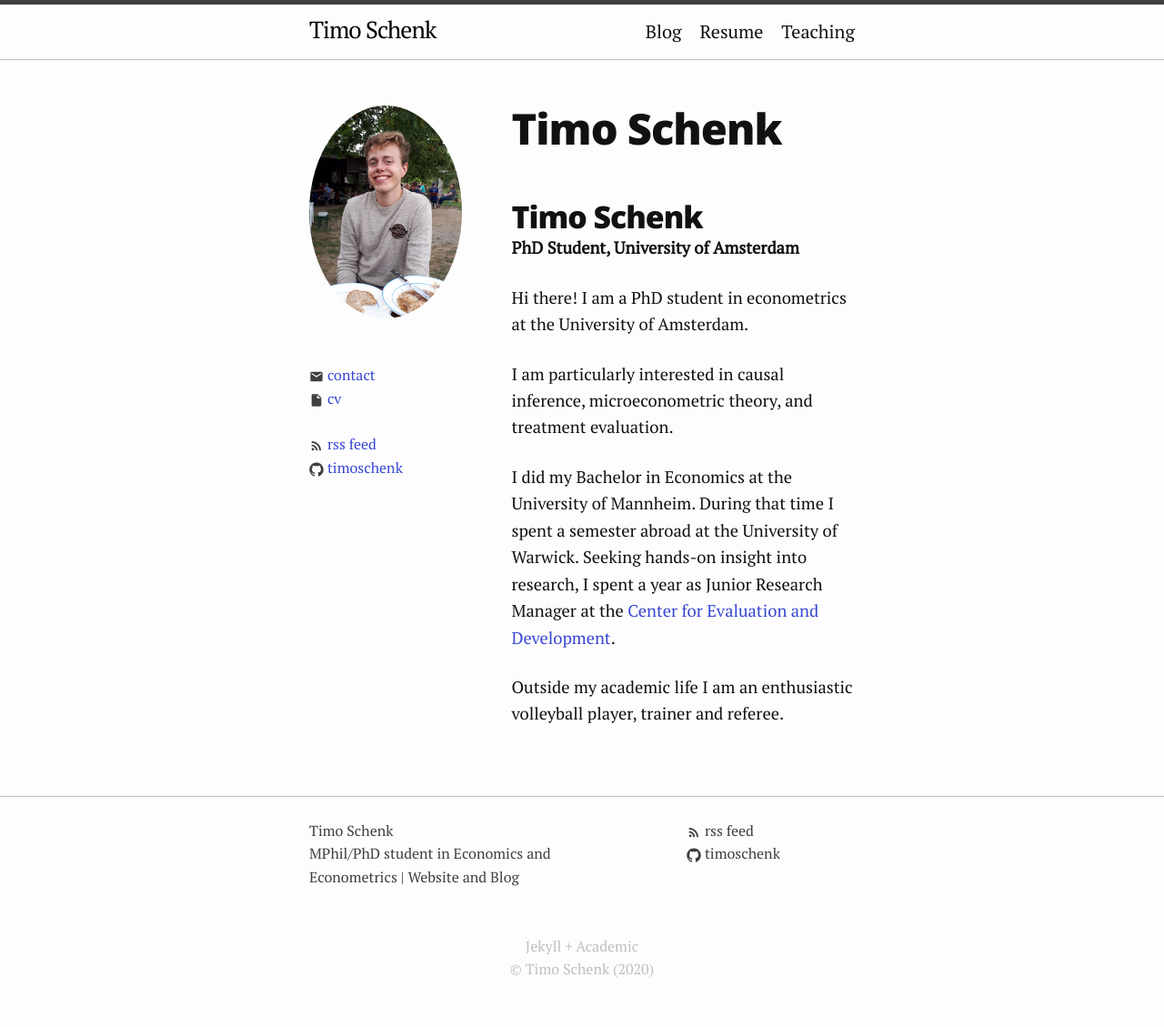
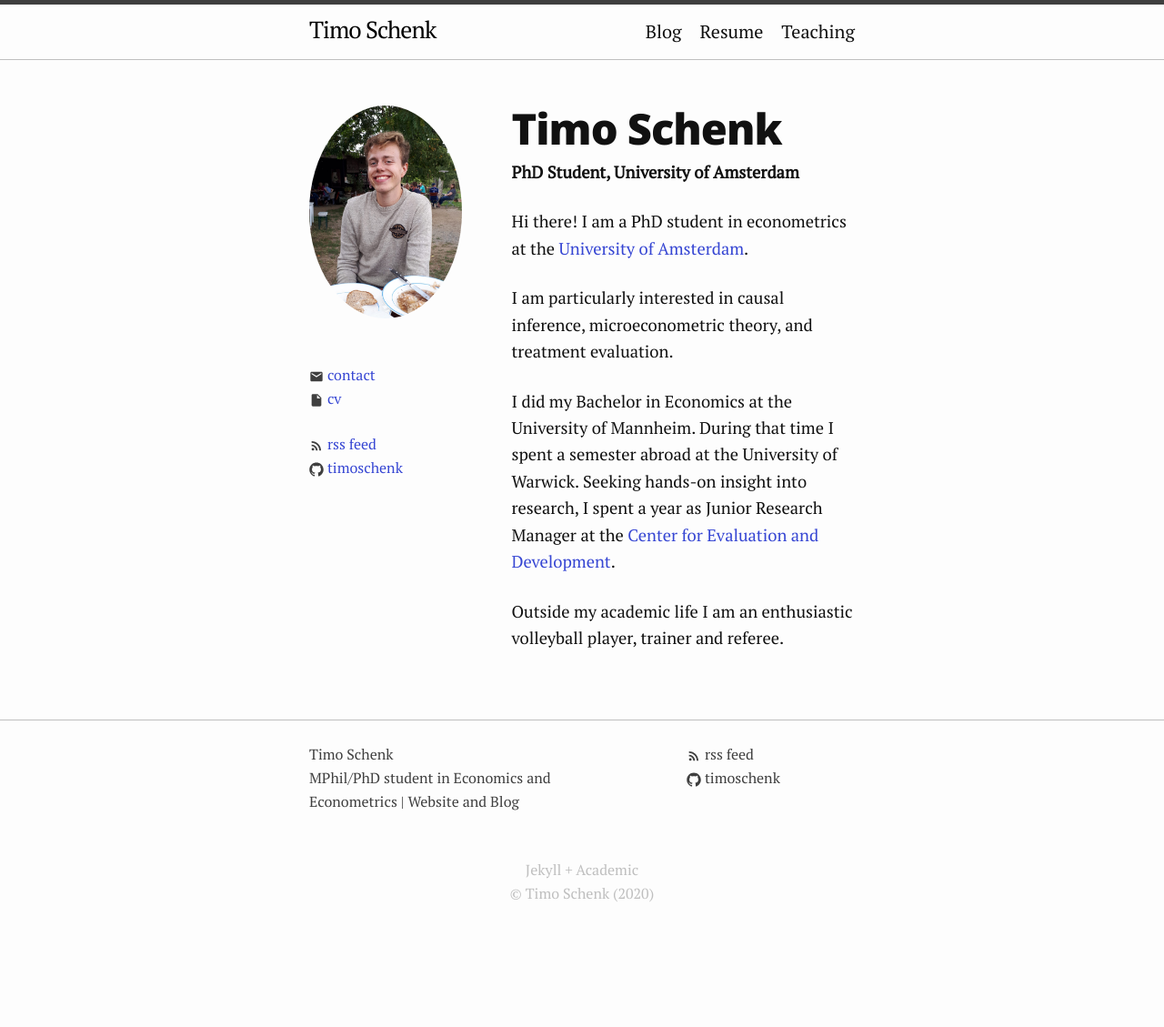
Before and after one commit to timoschenk/timoschenk.github.io, a Jekyll site: the page built from index.markdown, in a window 1280 px wide. Shown: the whole page at 91% size. Built offline with Jekyll 4.4.1, drawn with Linux system fonts in a browser that asks for light colours; after the commit the page ends 1045 px from its top, so only the background shows below that.

Commit message:
minor start page change

```diff
--- a/index.markdown
+++ b/index.markdown
@@ -6,10 +6,9 @@ layout: about
 title: Timo Schenk
 invisible: true
 ---
-## Timo Schenk
 **PhD Student, University of Amsterdam**
 
-Hi there! I am a PhD student in econometrics at the University of Amsterdam.
+Hi there! I am a PhD student in econometrics at the [University of Amsterdam](https://uva.nl/profile/t.d.schenk).
 
 I am particularly interested in causal inference, microeconometric theory, and treatment evaluation.
 
```
